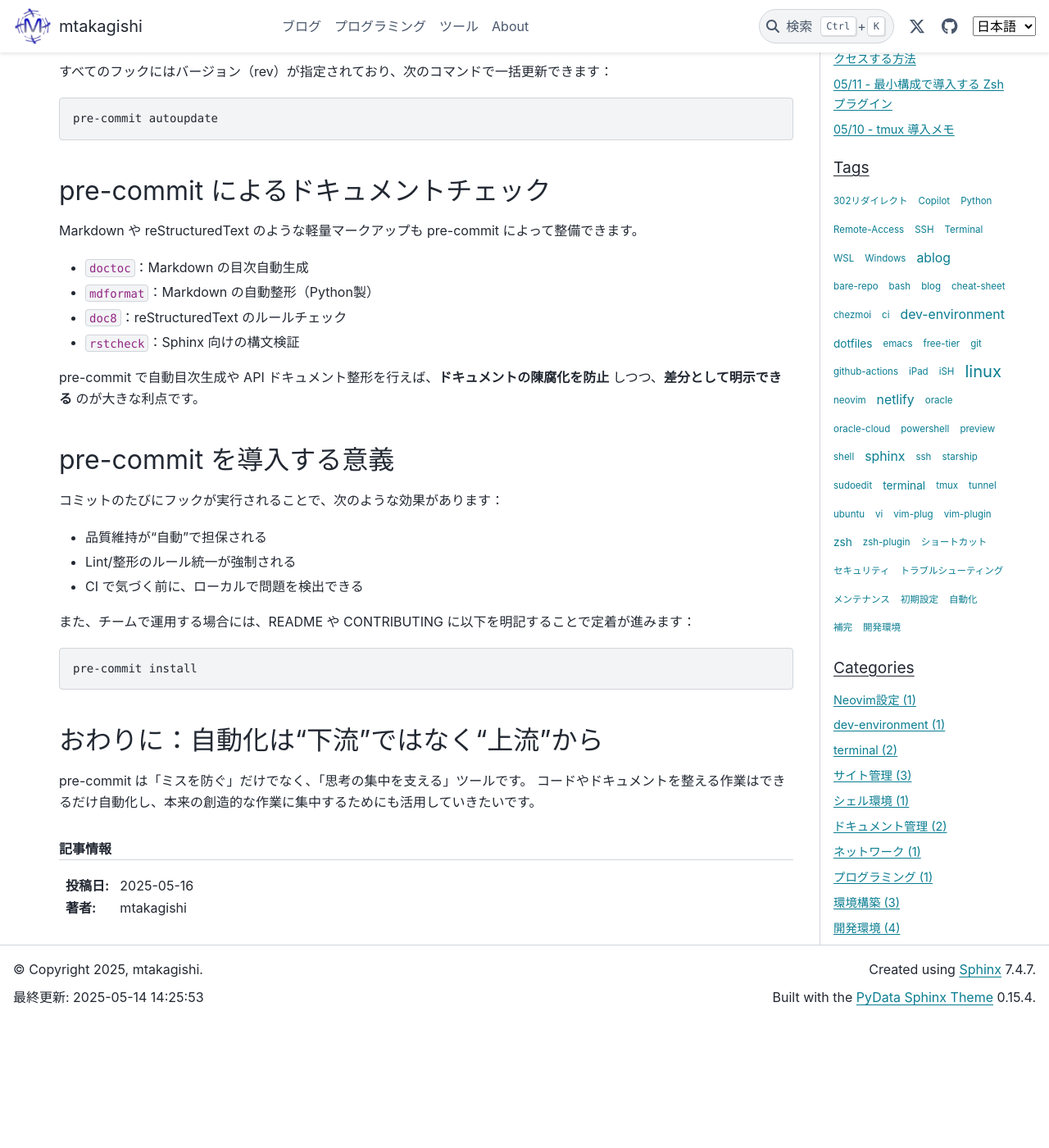
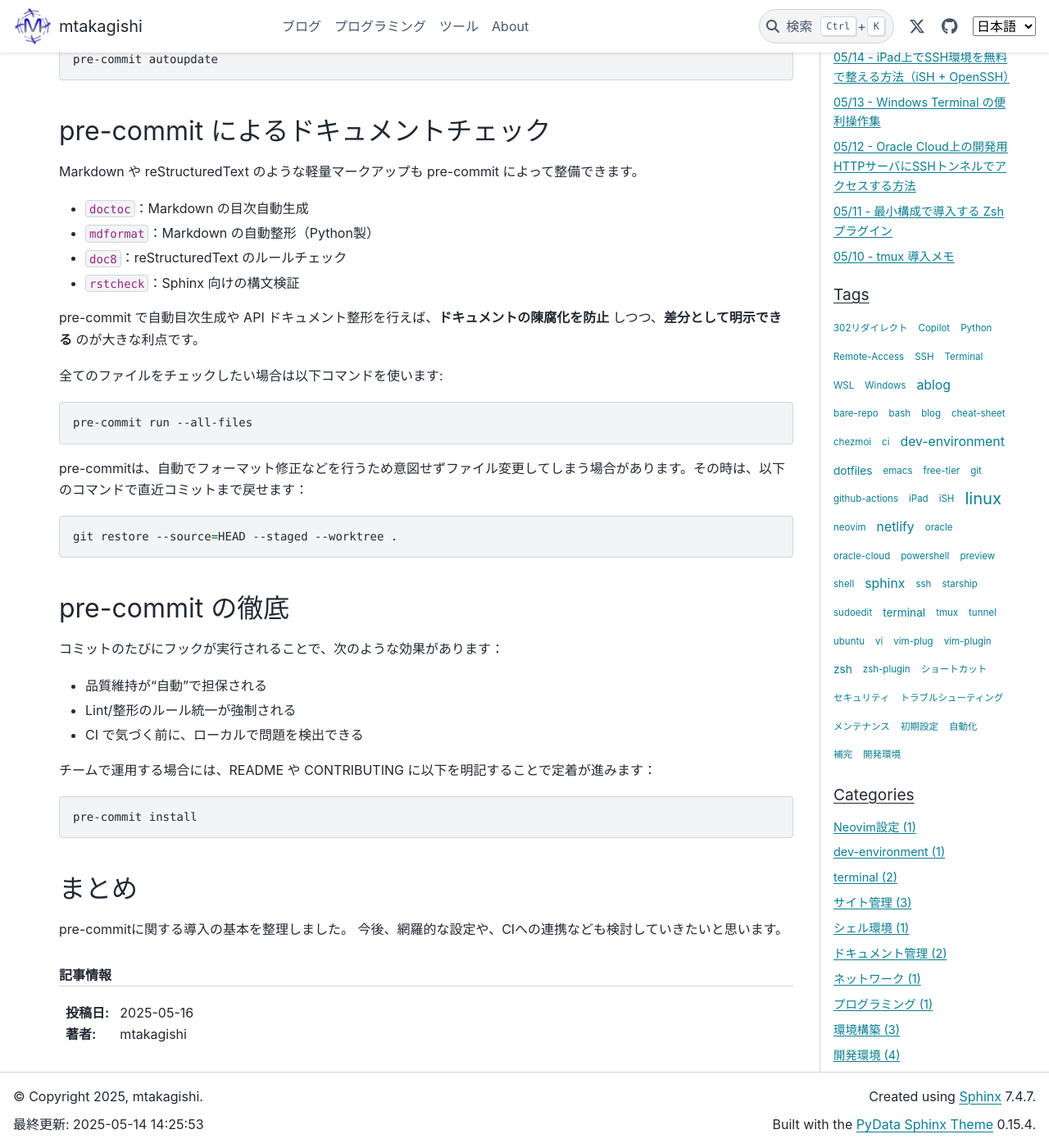
Before and after one commit to mtakagishi/note, a Sphinx documentation site: the page built from docs/blog/posts/2025-05-16-pre-commit-introduction.rst, in a window 1280 px wide and 1400 px high, scrolled down 1555 px. Shown: the whole window at 82% size. Built offline with Sphinx 7.4.7 and the PyData theme 0.15.4, drawn with Linux system fonts in a browser that asks for light colours; before the commit the page ends 2801 px from its top, so only the background shows below that; some of the changed text lies outside the part shown.

Commit message:
update contents

```diff
--- a/docs/blog/posts/2025-05-16-pre-commit-introduction.rst
+++ b/docs/blog/posts/2025-05-16-pre-commit-introduction.rst
@@ -4,10 +4,10 @@
    :author: mtakagishi
    :language: ja
 
-pre-commit 導入ガイド：品質を保つ自動フックのすすめ
+pre-commit 導入メモ
 ==========================================================
 
-本記事では、Git コミット前にコードやドキュメントの整形・チェックを自動で行うツール **pre-commit** について、導入手順から実践的な活用法までを紹介します。特に Python 開発や Markdown ドキュメントを伴うプロジェクトにおいて、品質と効率を両立させるための仕組みとして注目されています。
+本記事では、Git コミット前にコードやドキュメントの整形・チェックを自動で行うツール **pre-commit** について、導入方法と活用を整理します
 
 .. contents:
    :local:
@@ -93,7 +93,19 @@
 
 pre-commit で自動目次生成や API ドキュメント整形を行えば、**ドキュメントの陳腐化を防止** しつつ、**差分として明示できる** のが大きな利点です。
 
-pre-commit を導入する意義
+全てのファイルをチェックしたい場合は以下コマンドを使います:
+
+.. code-block:: bash
+
+   pre-commit run --all-files
+
+pre-commitは、自動でフォーマット修正などを行うため意図せずファイル変更してしまう場合があります。その時は、以下のコマンドで直近コミットまで戻せます：
+
+.. code-block:: bash
+
+   git restore --source=HEAD --staged --worktree .
+
+pre-commit の徹底
 --------------------------
 
 コミットのたびにフックが実行されることで、次のような効果があります：
@@ -102,17 +114,17 @@
 - Lint/整形のルール統一が強制される
 - CI で気づく前に、ローカルで問題を検出できる
 
-また、チームで運用する場合には、README や CONTRIBUTING に以下を明記することで定着が進みます：
+チームで運用する場合には、README や CONTRIBUTING に以下を明記することで定着が進みます：
 
 .. code-block:: bash
 
    pre-commit install
 
-おわりに：自動化は“下流”ではなく“上流”から
+まとめ
 --------------------------------------------
 
-pre-commit は「ミスを防ぐ」だけでなく、「思考の集中を支える」ツールです。
-コードやドキュメントを整える作業はできるだけ自動化し、本来の創造的な作業に集中するためにも活用していきたいです。
+pre-commitに関する導入の基本を整理しました。
+今後、網羅的な設定や、CIへの連携なども検討していきたいと思います。
 
 .. rubric:: 記事情報
 
--- a/docs/blog/posts/2025-05-18-pre-commit-autoupdate-ci.rst
+++ b/docs/blog/posts/2025-05-18-pre-commit-autoupdate-ci.rst
@@ -13,7 +13,7 @@
    :local:
    :depth: 2
 
-なぜ自動更新が必要か
+自動更新導入の目的
 ----------------------
 
 - フックのバージョンは手動更新しないと古くなる
```
Also changed, not shown: docs/blog/posts/2025-05-17-pre-commit-template.rst (+8 -8 lines).
